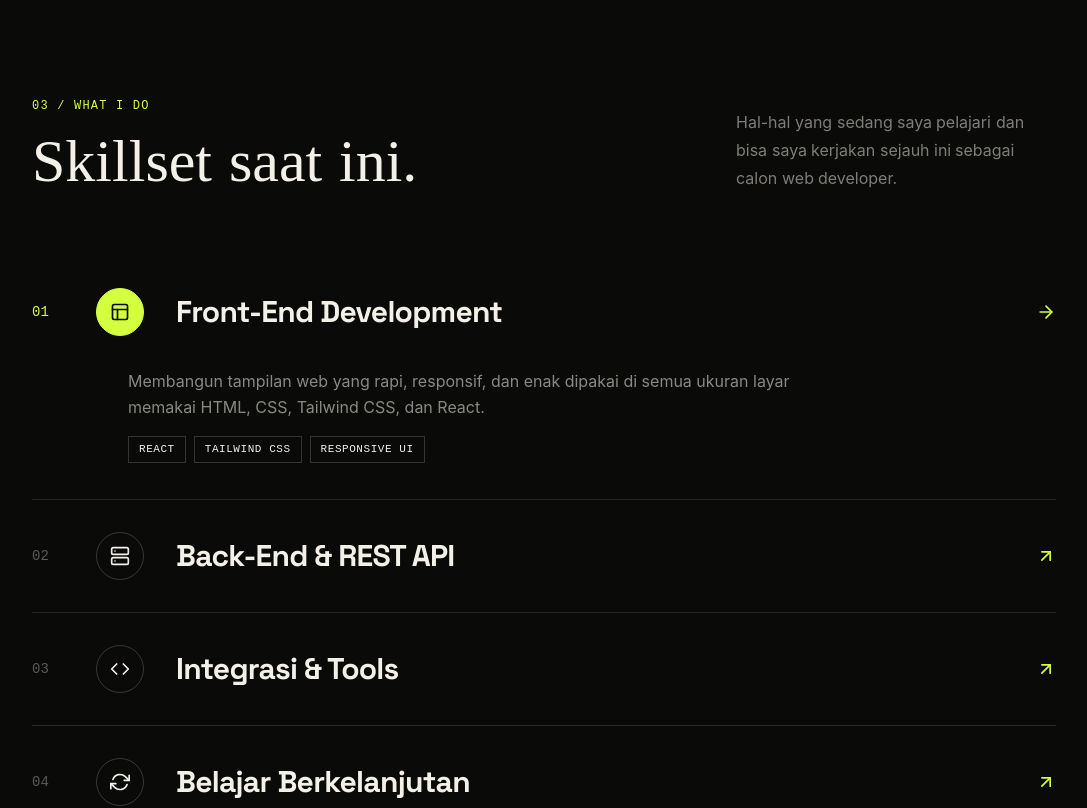
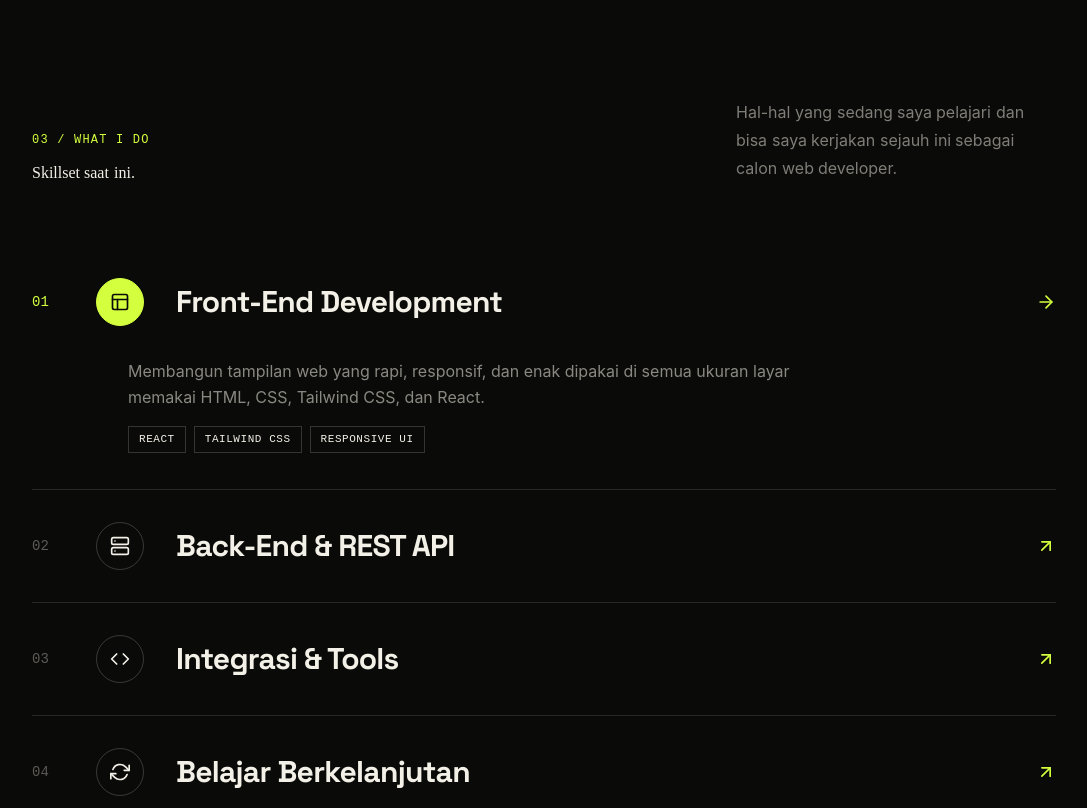
Before and after one commit to Ikhwan-stars/Ikhwan-Portfolio, a React (Vite) app: page / in a window 1280 px wide. Shown: the part 2140-2948 px from the top of the page, without its empty margins (96-1183 px from the left). Built offline with nearby package versions, Linux system fonts and the light colour scheme.

Commit message:
Upload 32 file(s) via RepoHub

```diff
--- a/src/components/animations/SplitLineReveal.jsx
+++ b/src/components/animations/SplitLineReveal.jsx
@@ -5,19 +5,16 @@ import { ScrollTrigger } from 'gsap/ScrollTrigger';
 gsap.registerPlugin(ScrollTrigger);
 
 /**
- * SplitLineReveal: splits text into words wrapped with overflow-hidden,
- * then animates them sliding up + slight 3D rotation as they enter the
- * viewport. Uses GSAP ScrollTrigger (play-once) for consistent timing
- * regardless of scroll speed.
+ * SplitLineReveal: memecah teks jadi kata-kata dengan wrapper overflow-hidden,
+ * lalu menganimasikannya meluncur naik saat discroll ke viewport.
  */
 export const SplitLineReveal = ({
   children,
   as: Component = 'div',
   className = '',
-  style,
   delay = 0,
-  stagger = 0.06,
-  duration = 0.85,
+  stagger = 0.08,
+  duration = 0.9,
   start = 'top 88%',
 }) => {
   const containerRef = useRef(null);
@@ -32,7 +29,7 @@ export const SplitLineReveal = ({
     const ctx = gsap.context(() => {
       gsap.fromTo(
         inners,
-        { yPercent: 115, opacity: 0, rotateX: 8 },
+        { yPercent: 120, opacity: 0, rotateX: 10 },
         {
           yPercent: 0,
           opacity: 1,
@@ -70,7 +67,7 @@ export const SplitLineReveal = ({
   };
 
   return (
-    <Component ref={containerRef} className={`split-reveal-container ${className}`} style={style}>
+    <Component ref={containerRef} className={`split-reveal-container ${className}`}>
       {renderContent()}
     </Component>
   );
```
